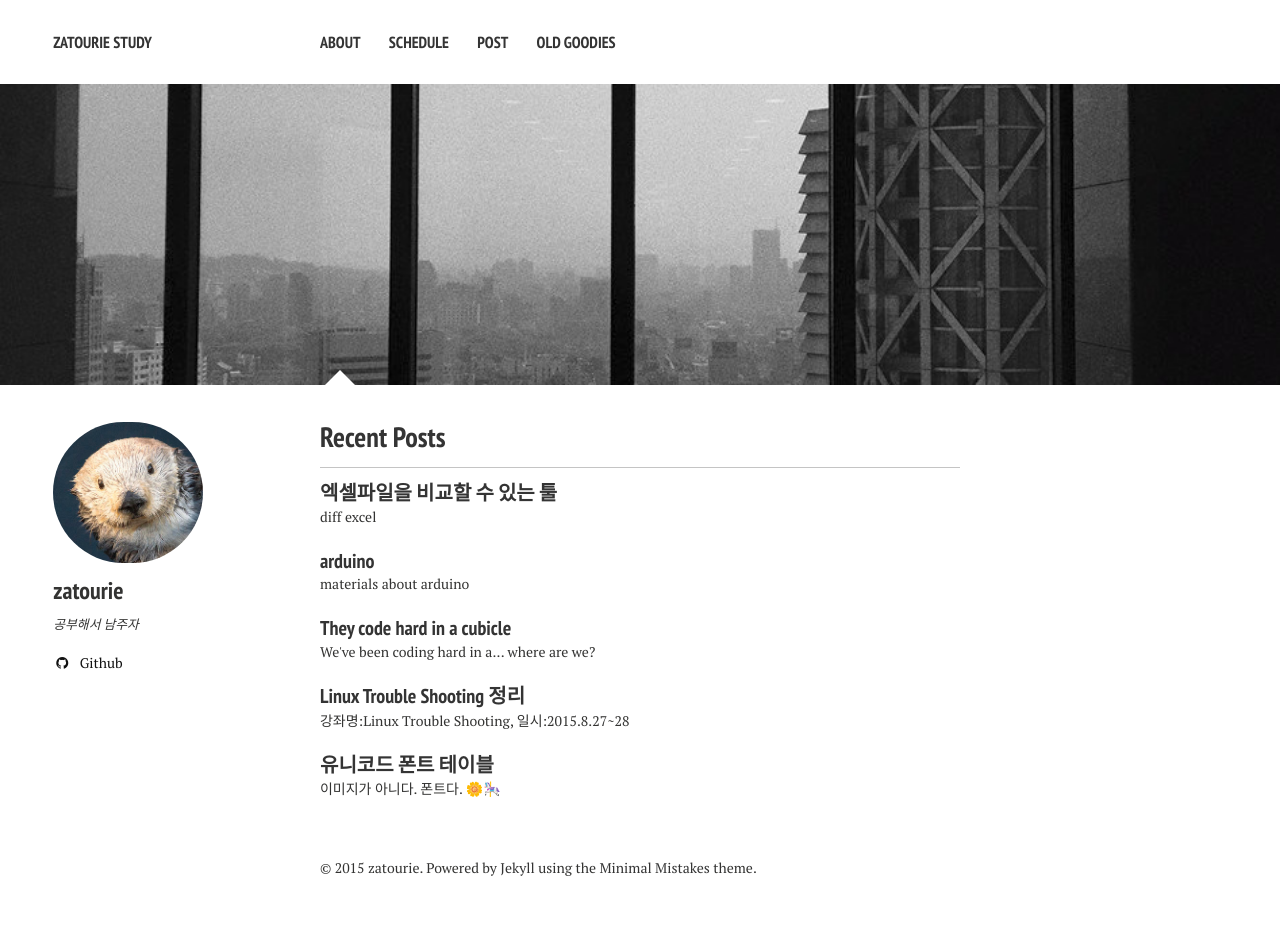
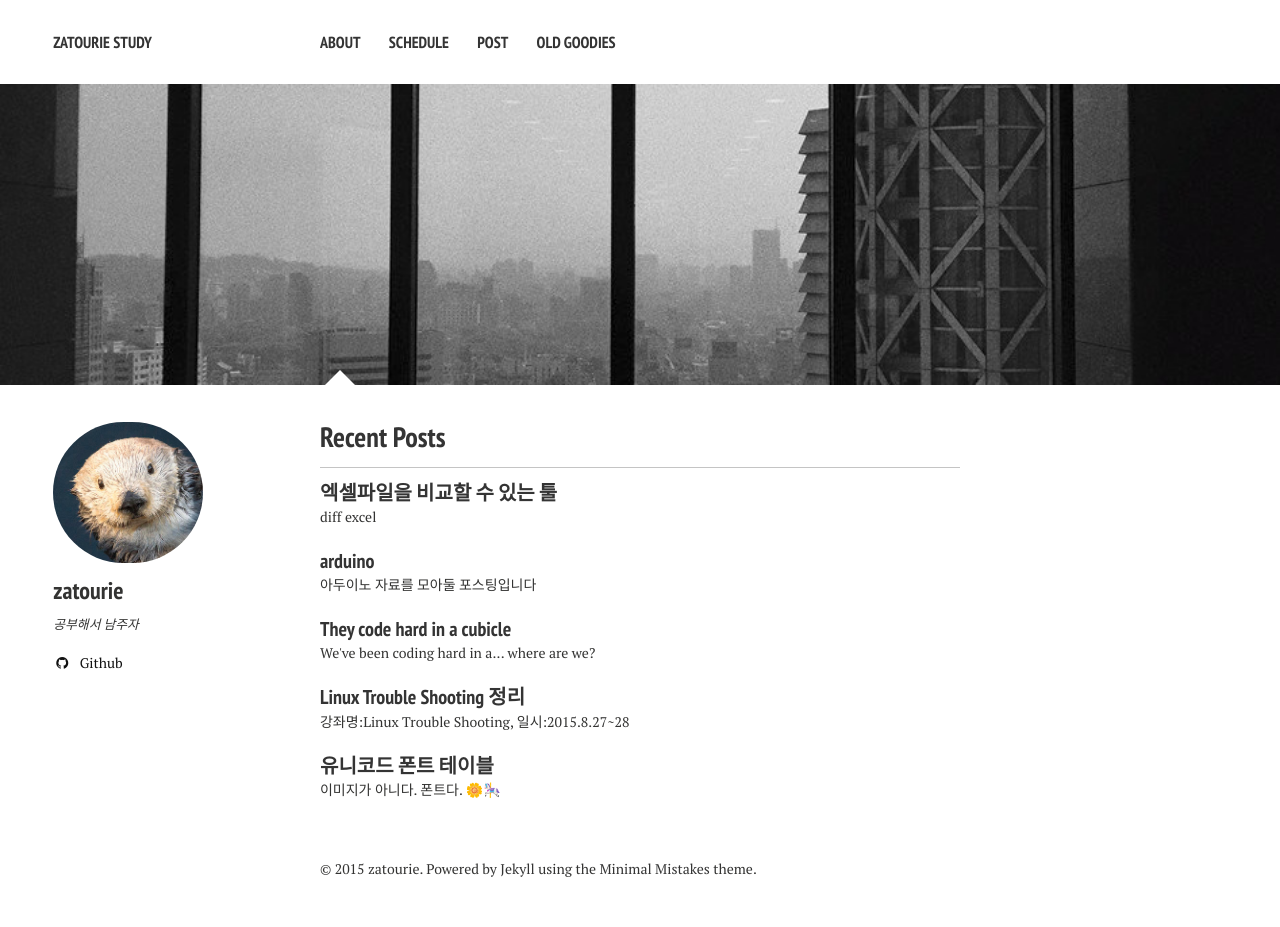
Before and after one commit to zatourie/zatourie.github.io, a Jekyll site: the page built from index.md, in a window 1280 px wide. Built offline with Jekyll 4.4.1, drawn with Linux system fonts in a browser that asks for light colours; nearby versions of some CDN libraries.

Commit message:
modify contents

```diff
--- a/_posts/2015-09-01-arduino.md
+++ b/_posts/2015-09-01-arduino.md
@@ -1,9 +1,9 @@
 ---
 layout: post
 title: arduino
+excerpt: 아두이노 자료를 모아둘 포스팅입니다
 modified:
 categories: IoT
-excerpt: materials about arduino
 tags: [arduino]
 image:
   feature:
@@ -12,6 +12,7 @@
 comments: true
 ---
 ![](http://1abxf1rh6g01lhm2riyrt55k.wpengine.netdna-cdn.com/wp-content/uploads/2015/03/Arduino_Logo.svg_.png)
-# Reading materials about arduino
+
+아두이노 공식 홈페이지 튜토리얼
 
 <https://www.arduino.cc/en/Tutorial/Foundations>
```
Also changed, not shown: _posts/2015-08-27-Linux_Trouble_Shooting.md (+1 -2 lines).
